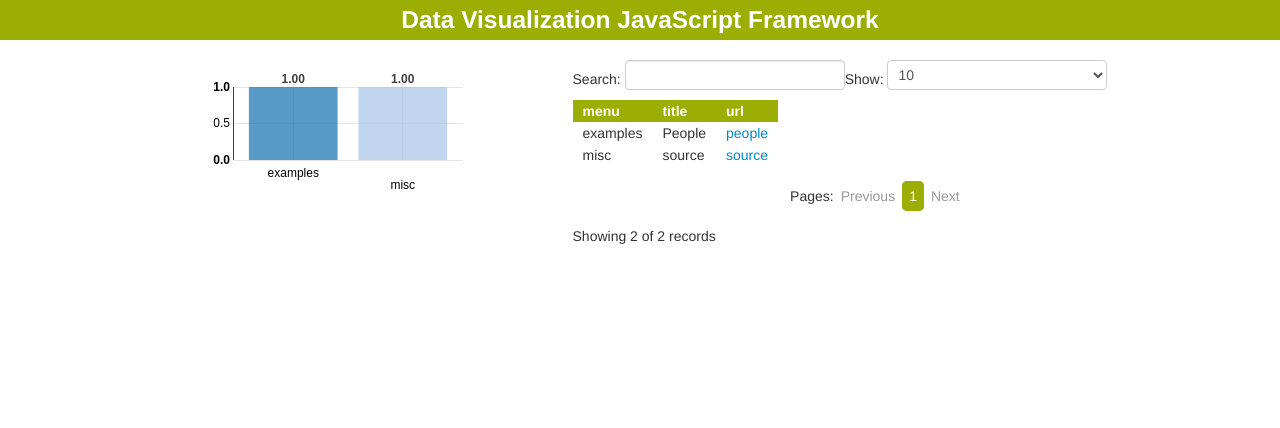
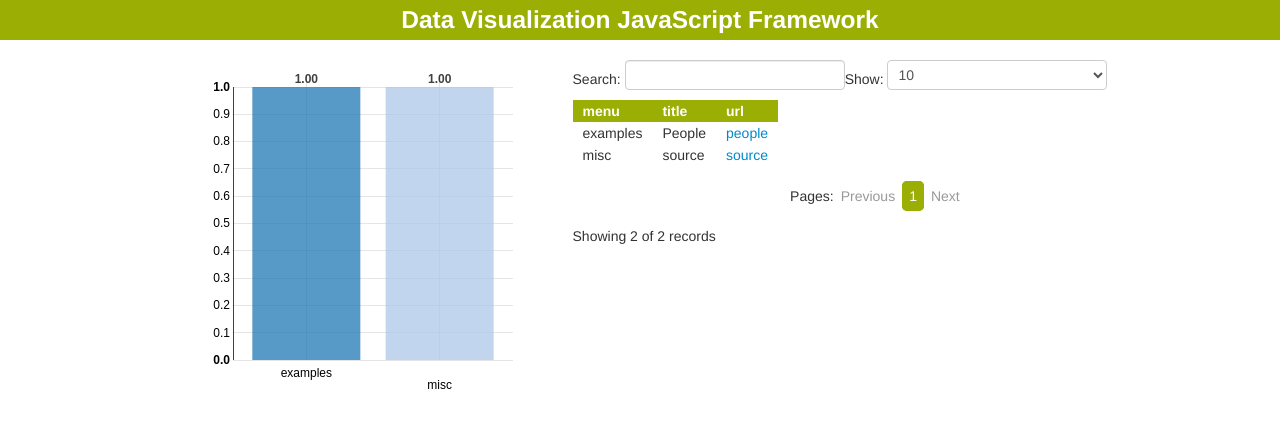
Before and after one commit to notarip/wassily, a plain HTML site: page index.html in a window 1280 px wide. Drawn offline with Linux system fonts and the light colour scheme; files whose address does not match are found by name.

Commit message:
- Incorporacion del Bar chart - Cambio de manera de pasar los parametros (ahora tipo properties)

```diff
--- a/index.html
+++ b/index.html
@@ -53,7 +53,14 @@
   //var json_url = "example/json/people.json";
 
   $.getJSON(json_url, function( data ) {
-    draw(data, "menu", "table_a" ,"chart_a");
+
+    wassily.draw({data: data,
+                      groupField: "menu",
+                      idTable: "table_a" ,
+                      idSVG: "chart_a",
+                      chartType:wassily.BAR_CHART
+                    });
+
   });
 
 </script>
--- a/src/wassily.js
+++ b/src/wassily.js
@@ -17,29 +17,32 @@
   and group by distincts val
 */
 
-function Wassily(){}
-Wassily.PIE_CHART=1;
-Wassily.BAR_CHART=2;
+var wassily = function(){
 
 
-function draw(someData, groupField ,idTable, idSVG){
+var wassily = {version:"1.0.0", PIE_CHART:1,
+BAR_CHART:2};
 
-  var a = 1;
-  //var chartType = Wassily.PIE_CHART;
-  var chartType = Wassily.BAR_CHART;
+wassily.draw = function(options){
+
+ var someData = options.data || "";
+ var groupField = options.groupField || "";
+ var idTable = options.idTable || "";
+ var idSVG = options.idSVG || "";
+ var chartType = options.chartType || wassily.PIE_CHART;
+ var width = options.width || 350;
+ var height = options.height || 350;
 
   nv.addGraph(function() {
-    var width = 350,
-        height = 350;
 
     someData = proxyData(someData);
 
     var groupData  = GroupBy(someData, groupField);
 
-    var chart = createChart(chartType);
+    var chart = createChart(chartType,width,height);
 
     //solo para los graficos de barra
-    if(chartType == Wassily.BAR_CHART){
+    if(chartType == wassily.BAR_CHART){
       groupData =  [{values: groupData}];
     }
 
@@ -100,24 +103,22 @@ function draw(someData, groupField ,idTable, idSVG){
 
 });
 
-}
+};//end draw
 
 
-function createChart(chartType){
+function createChart(chartType, width, height){
 
   var chart;
 
   switch(chartType){
-    case Wassily.PIE_CHART:
+    case wassily.PIE_CHART:
       chart = nv.models.pieChart()
       .color(d3.scale.category10().range())
       .showLabels(true)
       .labelType("percent")
-      .showLegend(true)
-      .width(350)
-      .height(350);
+      .showLegend(true);
     break;
-    case Wassily.BAR_CHART:
+    case wassily.BAR_CHART:
       chart = nv.models.discreteBarChart()
         .staggerLabels(true)
         .tooltips(false)
@@ -127,15 +128,12 @@ function createChart(chartType){
   }
 
   chart.x(function(d) { return d.group })
-  .y(function(d) { return d.value });
+  .y(function(d) { return d.value }).width(width).height(height);
 
 
   return chart;
 
 }
-
-
-
 
 
 function recoverRecords(someData, value){
@@ -306,3 +304,5 @@ function extractFields(obj){
 
   return fields;
 }
+  return wassily;
+}();
```
Also changed, not shown: example/index.html (+9 -4 lines).
